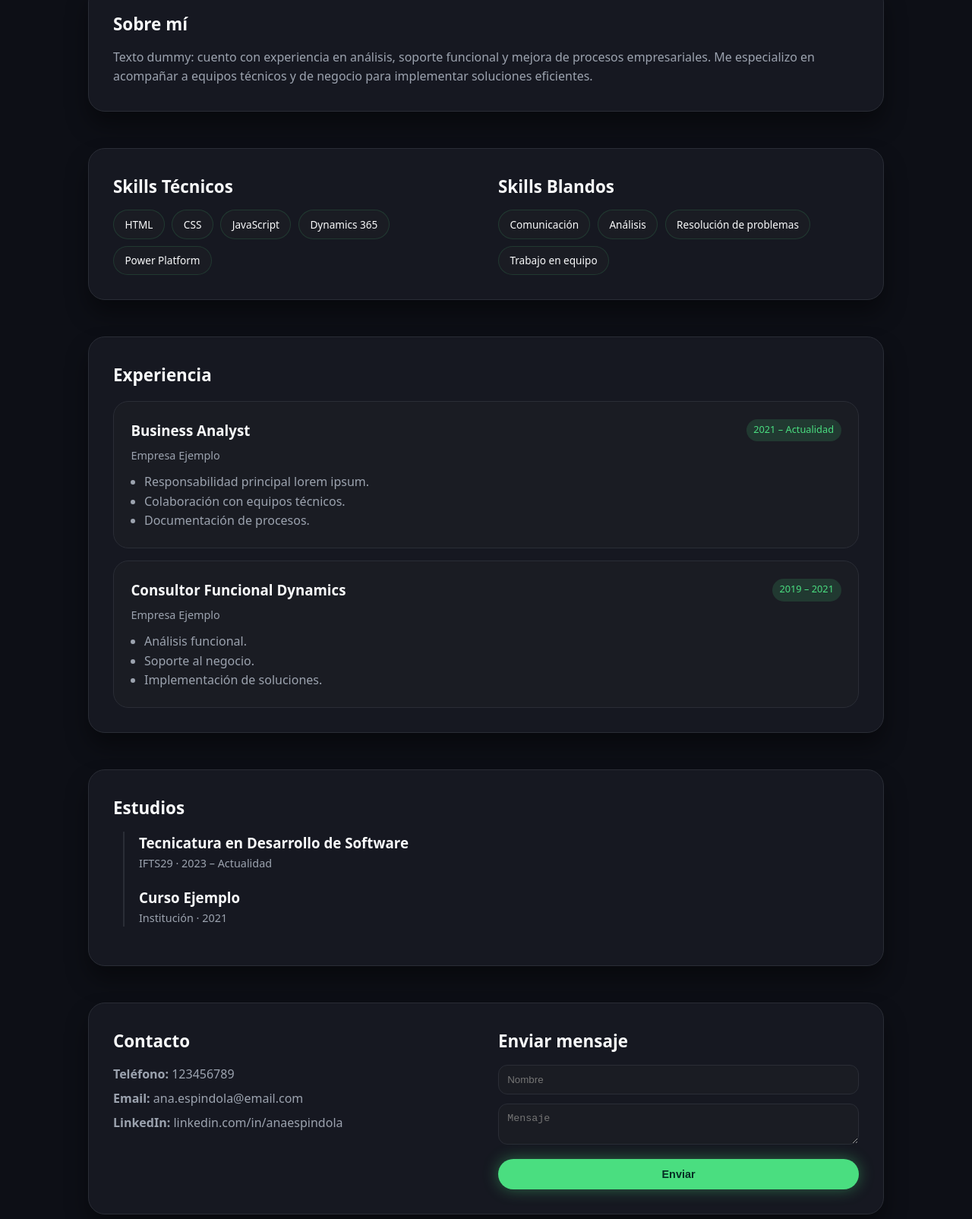
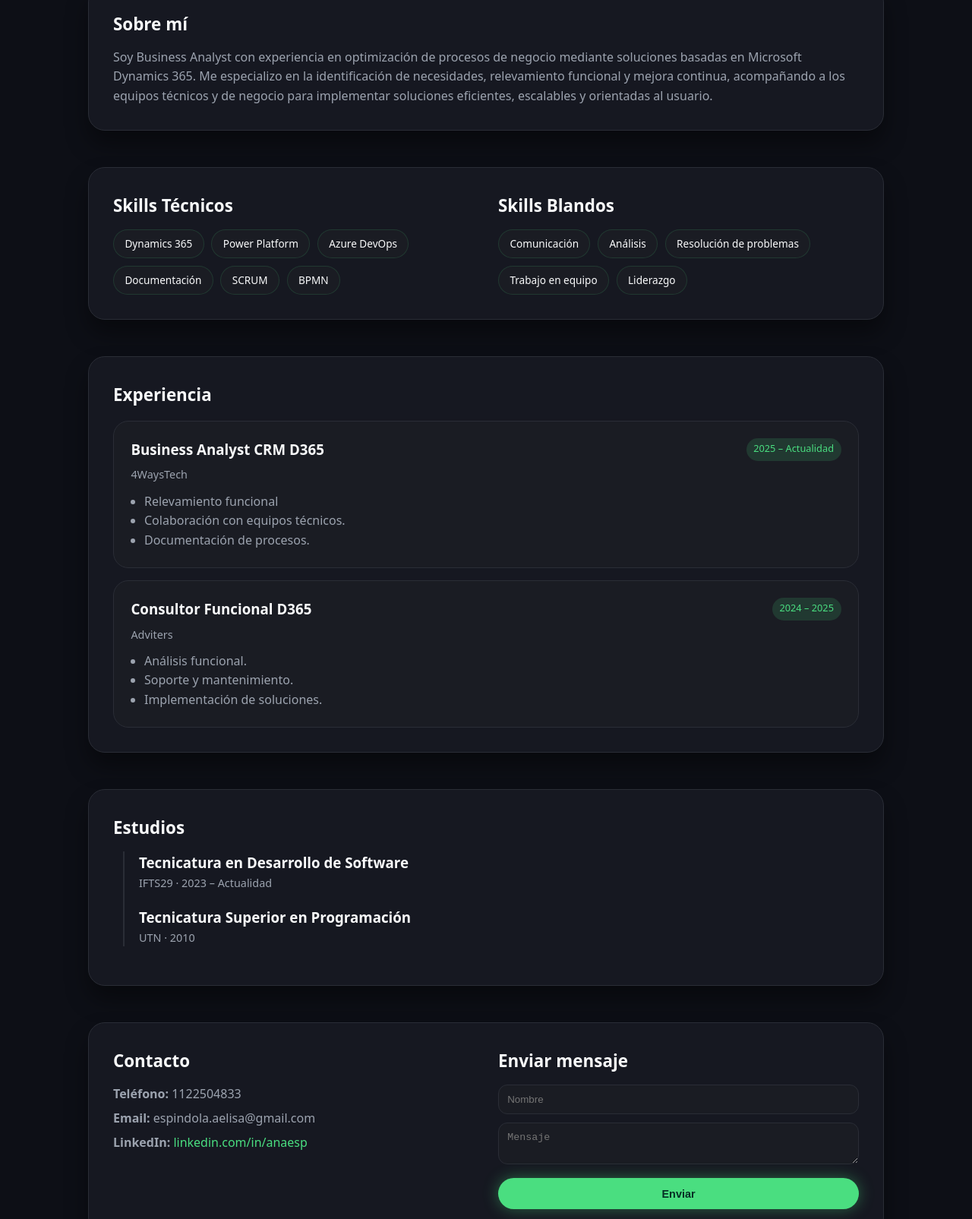
Before and after one commit to AElisa89/IFTF_Portfolio_Individual, a plain HTML site: page index.html in a window 1280 px wide. Shown: the part 560-2165 px from the top of the page at 76% size. Drawn offline with Linux system fonts and the light colour scheme.

```diff
--- a/index.html
+++ b/index.html
@@ -48,9 +48,7 @@
         <section id="sobre-mi" class="section">
             <h2>Sobre mí</h2>
             <p>
-                Texto dummy: cuento con experiencia en análisis, soporte funcional
-                y mejora de procesos empresariales. Me especializo en acompañar
-                a equipos técnicos y de negocio para implementar soluciones eficientes.
+                Soy Business Analyst con experiencia en optimización de procesos de negocio mediante soluciones basadas en Microsoft Dynamics 365. Me especializo en la identificación de necesidades, relevamiento funcional y mejora continua, acompañando a los equipos técnicos y de negocio para implementar soluciones eficientes, escalables y orientadas al usuario.
             </p>
         </section>
 
@@ -59,11 +57,13 @@
             <div>
                 <h2>Skills Técnicos</h2>
                 <ul class="pill-list">
-                    <li>HTML</li>
-                    <li>CSS</li>
-                    <li>JavaScript</li>
                     <li>Dynamics 365</li>
                     <li>Power Platform</li>
+                    <li>Azure DevOps</li>
+                    <li>Documentación</li>
+                    <li>SCRUM</li>
+                    <li>BPMN</li>
+
                 </ul>
             </div>
 
@@ -74,6 +74,7 @@
                     <li>Análisis</li>
                     <li>Resolución de problemas</li>
                     <li>Trabajo en equipo</li>
+                    <li>Liderazgo</li>
                 </ul>
             </div>
         </section>
@@ -84,12 +85,12 @@
 
             <article class="card">
                 <div class="card-header">
-                    <h3>Business Analyst</h3>
-                    <span class="badge">2021 – Actualidad</span>
+                    <h3>Business Analyst CRM D365</h3>
+                    <span class="badge">2025 – Actualidad</span>
                 </div>
-                <p class="card-subtitle">Empresa Ejemplo</p>
+                <p class="card-subtitle">4WaysTech</p>
                 <ul>
-                    <li>Responsabilidad principal lorem ipsum.</li>
+                    <li>Relevamiento funcional</li>
                     <li>Colaboración con equipos técnicos.</li>
                     <li>Documentación de procesos.</li>
                 </ul>
@@ -97,13 +98,13 @@
 
             <article class="card">
                 <div class="card-header">
-                    <h3>Consultor Funcional Dynamics</h3>
-                    <span class="badge">2019 – 2021</span>
+                    <h3>Consultor Funcional D365</h3>
+                    <span class="badge">2024 – 2025</span>
                 </div>
-                <p class="card-subtitle">Empresa Ejemplo</p>
+                <p class="card-subtitle">Adviters</p>
                 <ul>
                     <li>Análisis funcional.</li>
-                    <li>Soporte al negocio.</li>
+                    <li>Soporte y mantenimiento.</li>
                     <li>Implementación de soluciones.</li>
                 </ul>
             </article>
@@ -121,9 +122,11 @@
                 </div>
 
                 <div class="timeline-item">
-                    <h3>Curso Ejemplo</h3>
-                    <p class="timeline-place">Institución · 2021</p>
+                    <h3>Tecnicatura Superior en Programación</h3>
+                    <p class="timeline-place">UTN · 2010</p>
                 </div>
+
+
 
             </div>
         </section>
@@ -133,9 +136,11 @@
             <div>
                 <h2>Contacto</h2>
                 <ul class="contact-list">
-                    <li><strong>Teléfono:</strong> 123456789</li>
-                    <li><strong>Email:</strong> ana.espindola@email.com</li>
-                    <li><strong>LinkedIn:</strong> linkedin.com/in/anaespindola</li>
+                    <li><strong>Teléfono:</strong> 1122504833</li>
+                    <li><strong>Email:</strong> espindola.aelisa@gmail.com</li>
+                    <li><strong>LinkedIn:</strong>
+                        <a href="https://www.linkedin.com/in/anaesp">linkedin.com/in/anaesp</a>
+                         </li>
                 </ul>
             </div>
 
```
Also changed, not shown: styles.css (+12 -34 lines).
